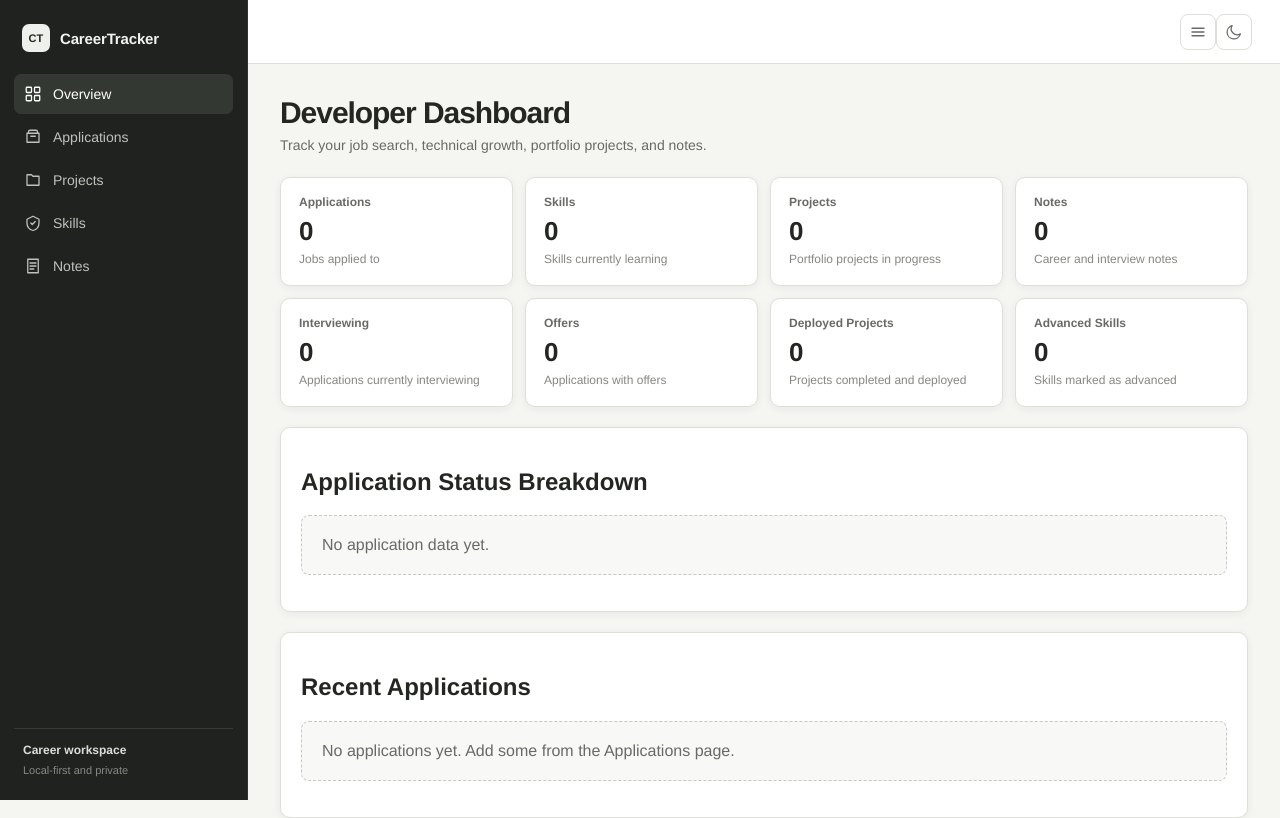
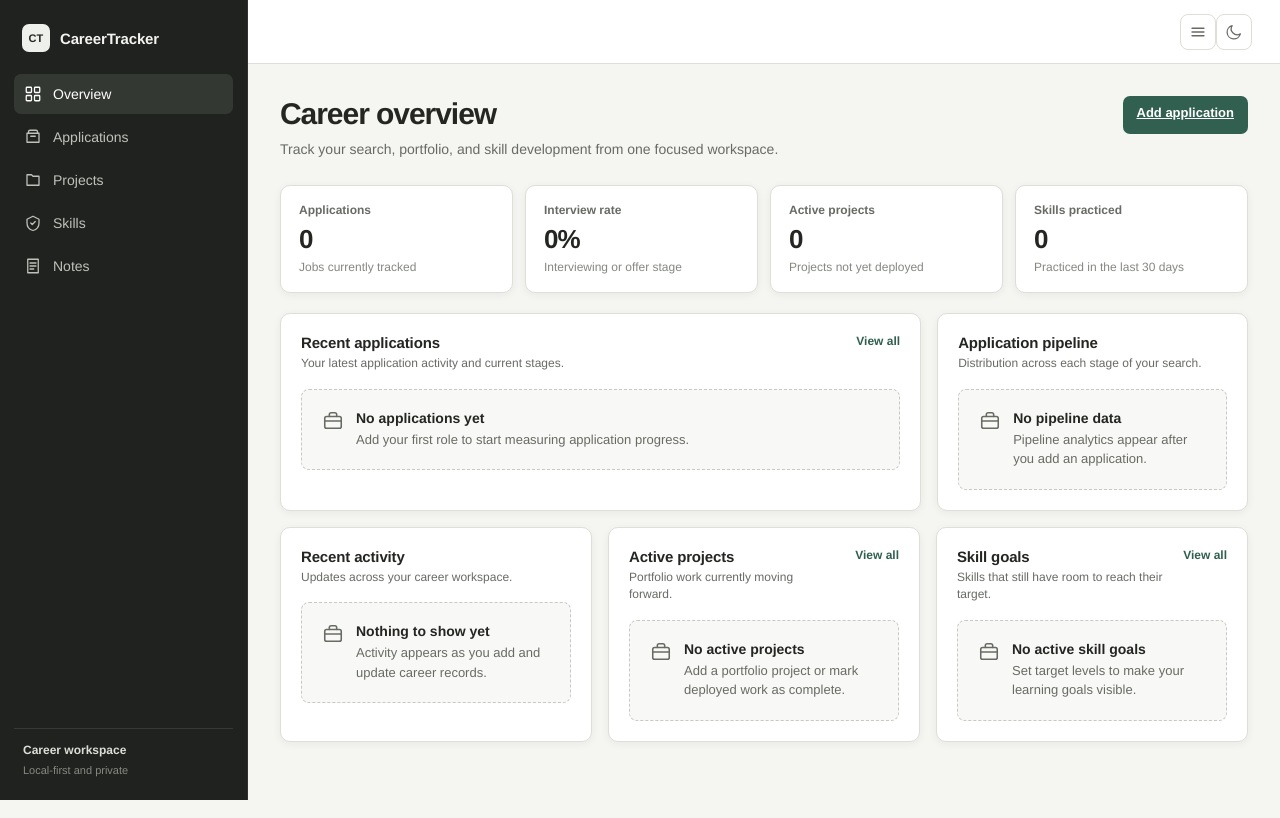
Before and after one commit to gmagnavita15/CareerTracker, a React (Vite) app: page /#/notes in a window 1280 px wide. Shown: the top 818 px of the page. Built offline with nearby package versions, Linux system fonts and the light colour scheme.

Commit message:
feat: rebuild dashboard analytics and activity

```diff
--- a/src/App.tsx
+++ b/src/App.tsx
@@ -91,7 +91,7 @@ function App() {
                 applications={applications}
                 skills={skills}
                 projects={projects}
-                noteCount={notes.length}
+                notes={notes}
               />
             }
           />
--- a/src/components/StatCard.tsx
+++ b/src/components/StatCard.tsx
@@ -1,6 +1,6 @@
 type StatCardProps = {
   title: string;
-  value: number;
+  value: number | string;
   description: string;
 };
 
--- a/src/components/StatusChart.tsx
+++ b/src/components/StatusChart.tsx
@@ -1,5 +1,6 @@
 import type { JobApplication } from "../types";
 import { getApplicationStatusSummary } from "../services/dashboardService";
+import EmptyState from "./EmptyState";
 
 type StatusChartProps = {
   applications: JobApplication[];
@@ -10,10 +11,18 @@ function StatusChart({ applications }: StatusChartProps) {
 
   return (
     <section className="section-card">
-      <h2>Application Status Breakdown</h2>
+      <div className="panel-heading">
+        <div>
+          <h2>Application pipeline</h2>
+          <p>Distribution across each stage of your search.</p>
+        </div>
+      </div>
 
       {applications.length === 0 ? (
-        <p className="empty-state">No application data yet.</p>
+        <EmptyState
+          description="Pipeline analytics appear after you add an application."
+          title="No pipeline data"
+        />
       ) : (
         <div className="chart-list">
           {summary.map((item) => (
--- a/src/index.css
+++ b/src/index.css
@@ -90,6 +90,28 @@ a { color: var(--accent); }
 .secondary-stats { margin-top: 12px; }
 .dashboard-widgets { display: grid; grid-template-columns: repeat(2, minmax(0, 1fr)); gap: 16px; }
 .dashboard-widgets .section-card { margin-top: 20px; }
+.dashboard-primary-grid { display: grid; grid-template-columns: minmax(0, 1.65fr) minmax(280px, .8fr); gap: 16px; }
+.dashboard-secondary-grid { display: grid; grid-template-columns: repeat(3, minmax(0, 1fr)); gap: 16px; }
+.dashboard-secondary-grid .section-card { margin-top: 16px; }
+.panel-heading { display: flex; align-items: flex-start; justify-content: space-between; gap: 16px; margin-bottom: 8px; }
+.panel-heading h2 { margin: 0; font-size: 15px; letter-spacing: -0.01em; }
+.panel-heading p { margin: 4px 0 0; color: var(--text-muted); font-size: 12px; line-height: 1.45; }
+.panel-heading a { font-size: 12px; font-weight: 650; text-decoration: none; white-space: nowrap; }
+.table-scroll { overflow-x: auto; }
+.activity-list { margin: 0; padding: 0; list-style: none; }
+.activity-list li { display: grid; grid-template-columns: 8px 1fr auto; align-items: start; gap: 10px; padding: 11px 0; border-bottom: 1px solid var(--border); }
+.activity-list li:last-child { border-bottom: 0; }
+.activity-list div { display: grid; gap: 2px; min-width: 0; }
+.activity-list strong { overflow: hidden; font-size: 12px; text-overflow: ellipsis; white-space: nowrap; }
+.activity-list span, .dashboard-list span { color: var(--text-muted); font-size: 11px; }
+.activity-list time { color: var(--text-subtle); font-size: 10px; white-space: nowrap; }
+.activity-marker { width: 7px; height: 7px; margin-top: 4px; border-radius: 50%; background: var(--accent); }
+.activity-project { background: #7567a8; }
+.activity-skill { background: #a7733e; }
+.activity-note { background: #6b7180; }
+.dashboard-list li > div { display: grid; gap: 3px; min-width: 0; }
+.dashboard-list strong { overflow: hidden; text-overflow: ellipsis; white-space: nowrap; }
+.progress-label { color: var(--text) !important; font-weight: 650; white-space: nowrap; }
 
 .application-form, .note-form { display: grid; grid-template-columns: repeat(4, minmax(0, 1fr)); gap: 12px; margin: 18px 0; }
 .note-form textarea { grid-column: 1 / -1; min-height: 120px; resize: vertical; }
@@ -167,6 +189,8 @@ button[type="submit"]:hover, .button-primary:hover { background: var(--accent-ho
 @media (max-width: 1050px) {
   .stats-grid { grid-template-columns: repeat(2, minmax(0, 1fr)); }
   .application-form { grid-template-columns: repeat(2, minmax(0, 1fr)); }
+  .dashboard-primary-grid { grid-template-columns: 1fr; }
+  .dashboard-secondary-grid { grid-template-columns: repeat(2, minmax(0, 1fr)); }
 }
 
 @media (max-width: 760px) {
@@ -179,7 +203,7 @@ button[type="submit"]:hover, .button-primary:hover { background: var(--accent-ho
   .mobile-brand { display: inline; font-size: 14px; font-weight: 700; }
   .main-content { padding: 24px 18px 40px; }
   .page-header { align-items: stretch; flex-direction: column; gap: 14px; }
-  .dashboard-widgets, .notes-grid { grid-template-columns: 1fr; }
+  .dashboard-widgets, .dashboard-secondary-grid, .notes-grid { grid-template-columns: 1fr; }
   .filter-bar { align-items: stretch; flex-direction: column; }
   .result-count { align-self: flex-end; }
   .application-table { display: block; overflow-x: auto; }
--- a/src/pages/DashboardPage.tsx
+++ b/src/pages/DashboardPage.tsx
@@ -1,185 +1,206 @@
+import { Link } from "react-router-dom";
+import EmptyState from "../components/EmptyState";
+import PageHeader from "../components/PageHeader";
 import StatCard from "../components/StatCard";
+import StatusBadge from "../components/StatusBadge";
+import StatusChart from "../components/StatusChart";
+import { getRecentActivity } from "../services/activityService";
+import { getDashboardMetrics } from "../services/dashboardService";
+import { formatDate, formatRelativeDate } from "../services/formatService";
 import type {
+  CareerNote,
   JobApplication,
   PortfolioProject,
   Skill,
 } from "../types";
-import StatusChart from "../components/StatusChart";
 
 type DashboardPageProps = {
   applications: JobApplication[];
   projects: PortfolioProject[];
   skills: Skill[];
-  noteCount: number;
+  notes: CareerNote[];
 };
 
 function DashboardPage({
   applications,
   projects,
   skills,
-  noteCount,
+  notes,
 }: DashboardPageProps) {
-  const recentApplications = applications.slice(-5).reverse();
-
-  const activeProjects = projects.filter(
-    (project) => project.status !== "Deployed"
-  );
-
-  const advancedSkills = skills.filter(
-    (skill) => skill.level === "Advanced"
-  );
-
-  const interviewingCount = applications.filter(
-  (application) => application.status === "Interviewing"
-).length;
-
-const offerCount = applications.filter(
-  (application) => application.status === "Offer"
-).length;
-
-const deployedProjectsCount = projects.filter(
-  (project) => project.status === "Deployed"
-).length;
+  const metrics = getDashboardMetrics(applications, projects, skills);
+  const recentApplications = [...applications]
+    .sort((a, b) => Date.parse(b.updatedAt) - Date.parse(a.updatedAt))
+    .slice(0, 5);
+  const activeProjects = projects
+    .filter((project) => project.status !== "Deployed")
+    .sort((a, b) => Date.parse(b.updatedAt) - Date.parse(a.updatedAt))
+    .slice(0, 4);
+  const progressingSkills = skills
+    .filter((skill) => skill.level !== skill.targetLevel)
+    .sort((a, b) => Date.parse(b.updatedAt) - Date.parse(a.updatedAt))
+    .slice(0, 4);
+  const activity = getRecentActivity(applications, projects, skills, notes);
 
   return (
     <>
-      <section className="hero">
-        <h1>Developer Dashboard</h1>
-        <p>
-          Track your job search, technical growth, portfolio projects, and notes.
-        </p>
-      </section>
-
-      <section className="stats-grid">
-        <StatCard
-          title="Applications"
-          value={applications.length}
-          description="Jobs applied to"
+      <PageHeader
+        actions={<Link className="button-primary" to="/applications">Add application</Link>}
+        description="Track your search, portfolio, and skill development from one focused workspace."
+        title="Career overview"
       />
 
+      <section aria-label="Career metrics" className="stats-grid">
         <StatCard
-          title="Skills"
-          value={skills.length}
-          description="Skills currently learning"
+          description="Jobs currently tracked"
+          title="Applications"
+          value={metrics.applicationCount}
         />
-
         <StatCard
-          title="Projects"
-          value={projects.length}
-          description="Portfolio projects in progress"
+          description="Interviewing or offer stage"
+          title="Interview rate"
+          value={`${metrics.interviewRate}%`}
         />
-
         <StatCard
-          title="Notes"
-          value={noteCount}
-          description="Career and interview notes"
+          description="Projects not yet deployed"
+          title="Active projects"
+          value={metrics.activeProjectCount}
+        />
+        <StatCard
+          description="Practiced in the last 30 days"
+          title="Skills practiced"
+          value={metrics.recentlyPracticedSkillCount}
         />
       </section>
 
-      <section className="stats-grid secondary-stats">
-        <StatCard
-          title="Interviewing"
-          value={interviewingCount}
-          description="Applications currently interviewing"
-        />
-
-        <StatCard
-          title="Offers"
-          value={offerCount}
-          description="Applications with offers"
-        />
-
-        <StatCard
-          title="Deployed Projects"
-          value={deployedProjectsCount}
-          description="Projects completed and deployed"
-        />
-
-        <StatCard
-          title="Advanced Skills"
-          value={advancedSkills.length}
-          description="Skills marked as advanced"
-        />
-      </section>
-
-      <StatusChart applications={applications} />
-
+      <div className="dashboard-primary-grid">
         <section className="section-card">
-        <h2>Recent Applications</h2>
+          <div className="panel-heading">
+            <div>
+              <h2>Recent applications</h2>
+              <p>Your latest application activity and current stages.</p>
+            </div>
+            <Link to="/applications">View all</Link>
+          </div>
 
           {recentApplications.length === 0 ? (
-          <p className="empty-state">
-            No applications yet. Add some from the Applications page.
-          </p>
+            <EmptyState
+              description="Add your first role to start measuring application progress."
+              title="No applications yet"
+            />
           ) : (
+            <div className="table-scroll">
               <table className="application-table">
                 <thead>
                   <tr>
                     <th>Company</th>
-                <th>Position</th>
+                    <th>Role</th>
+                    <th>Applied</th>
                     <th>Status</th>
                   </tr>
                 </thead>
-
                 <tbody>
                   {recentApplications.map((application) => (
                     <tr key={application.id}>
-                  <td>{application.company}</td>
+                      <td><strong>{application.company}</strong></td>
                       <td>{application.role}</td>
-                  <td>
-                    <span className="badge">{application.status}</span>
-                  </td>
+                      <td>{formatDate(application.dateApplied)}</td>
+                      <td><StatusBadge value={application.status} /></td>
                     </tr>
                   ))}
                 </tbody>
               </table>
+            </div>
           )}
         </section>
 
-      <section className="dashboard-widgets">
-        <div className="section-card">
-          <h2>Projects In Progress</h2>
+        <StatusChart applications={applications} />
+      </div>
 
+      <div className="dashboard-secondary-grid">
+        <section className="section-card">
+          <div className="panel-heading">
+            <div>
+              <h2>Recent activity</h2>
+              <p>Updates across your career workspace.</p>
+            </div>
+          </div>
+          {activity.length === 0 ? (
+            <EmptyState
+              description="Activity appears as you add and update career records."
+              title="Nothing to show yet"
+            />
+          ) : (
+            <ul className="activity-list">
+              {activity.map((item) => (
+                <li key={item.id}>
+                  <span className={`activity-marker activity-${item.type}`} />
+                  <div>
+                    <strong>{item.title}</strong>
+                    <span>{item.detail}</span>
+                  </div>
+                  <time dateTime={item.timestamp}>{formatRelativeDate(item.timestamp)}</time>
+                </li>
+              ))}
+            </ul>
+          )}
+        </section>
+
+        <section className="section-card">
+          <div className="panel-heading">
+            <div>
+              <h2>Active projects</h2>
+              <p>Portfolio work currently moving forward.</p>
+            </div>
+            <Link to="/projects">View all</Link>
+          </div>
           {activeProjects.length === 0 ? (
-            <p className="empty-state">
-              No active projects right now.
-              </p>
+            <EmptyState
+              description="Add a portfolio project or mark deployed work as complete."
+              title="No active projects"
+            />
           ) : (
             <ul className="dashboard-list">
               {activeProjects.map((project) => (
                 <li key={project.id}>
+                  <div>
                     <strong>{project.name}</strong>
-                  <span className="badge">
-                    {project.status}
-                  </span>
+                    <span>{project.techStack || "Tech stack not set"}</span>
+                  </div>
+                  <StatusBadge value={project.status} />
                 </li>
               ))}
             </ul>
           )}
+        </section>
+
+        <section className="section-card">
+          <div className="panel-heading">
+            <div>
+              <h2>Skill goals</h2>
+              <p>Skills that still have room to reach their target.</p>
             </div>
-
-        <div className="section-card">
-          <h2>Advanced Skills</h2>
-
-          {advancedSkills.length === 0 ? (
-            <p className="empty-state">
-              No advanced skills tracked yet.
-              </p>
+            <Link to="/skills">View all</Link>
+          </div>
+          {progressingSkills.length === 0 ? (
+            <EmptyState
+              description="Set target levels to make your learning goals visible."
+              title="No active skill goals"
+            />
           ) : (
             <ul className="dashboard-list">
-              {advancedSkills.map((skill) => (
+              {progressingSkills.map((skill) => (
                 <li key={skill.id}>
+                  <div>
                     <strong>{skill.name}</strong>
-
-                  <span className="badge">
-                    {skill.category}
-                    </span>
+                    <span>{skill.category}</span>
+                  </div>
+                  <span className="progress-label">{skill.level} → {skill.targetLevel}</span>
                 </li>
               ))}
             </ul>
           )}
+        </section>
       </div>
-      </section>
     </>
   );
 }
--- /dev/null
+++ b/src/services/activityService.ts
@@ -0,0 +1,58 @@
+import type {
+  CareerNote,
+  JobApplication,
+  PortfolioProject,
+  Skill,
+} from "../types";
+
+export type ActivityItem = {
+  id: string;
+  title: string;
+  detail: string;
+  timestamp: string;
+  type: "application" | "project" | "skill" | "note";
+};
+
+export function getRecentActivity(
+  applications: JobApplication[],
+  projects: PortfolioProject[],
+  skills: Skill[],
+  notes: CareerNote[],
+  limit = 6
+): ActivityItem[] {
+  const activity: ActivityItem[] = [
+    ...applications.map((application) => ({
+      id: `application-${application.id}`,
+      title: application.company,
+      detail: `${application.role} · ${application.status}`,
+      timestamp: application.updatedAt,
+      type: "application" as const,
+    })),
+    ...projects.map((project) => ({
+      id: `project-${project.id}`,
+      title: project.name,
+      detail: `${project.status} · ${project.priority} priority`,
+      timestamp: project.updatedAt,
+      type: "project" as const,
+    })),
+    ...skills.map((skill) => ({
+      id: `skill-${skill.id}`,
+      title: skill.name,
+      detail: `${skill.level} · Target ${skill.targetLevel}`,
+      timestamp: skill.updatedAt,
+      type: "skill" as const,
+    })),
+    ...notes.map((note) => ({
+      id: `note-${note.id}`,
+      title: note.title,
+      detail: note.category,
+      timestamp: note.updatedAt,
+      type: "note" as const,
+    })),
+  ];
+
+  return activity
+    .filter((item) => !Number.isNaN(Date.parse(item.timestamp)))
+    .sort((a, b) => Date.parse(b.timestamp) - Date.parse(a.timestamp))
+    .slice(0, limit);
+}
--- /dev/null
+++ b/src/services/formatService.ts
@@ -0,0 +1,23 @@
+export function formatDate(value: string): string {
+  if (!value) return "Not set";
+  const date = new Date(value.includes("T") ? value : `${value}T00:00:00`);
+  if (Number.isNaN(date.getTime())) return "Not set";
+
+  return new Intl.DateTimeFormat("en-US", {
+    month: "short",
+    day: "numeric",
+    year: "numeric",
+  }).format(date);
+}
+
+export function formatRelativeDate(value: string): string {
+  const date = new Date(value);
+  if (Number.isNaN(date.getTime())) return "Recently";
+
+  const difference = Date.now() - date.getTime();
+  const days = Math.max(0, Math.floor(difference / 86_400_000));
+  if (days === 0) return "Today";
+  if (days === 1) return "Yesterday";
+  if (days < 7) return `${days} days ago`;
+  return formatDate(value);
+}
```
Also changed, not shown: 2 other files (tests, documents, lock files or other folders). Lines whose indentation alone changed are shown as unchanged.
